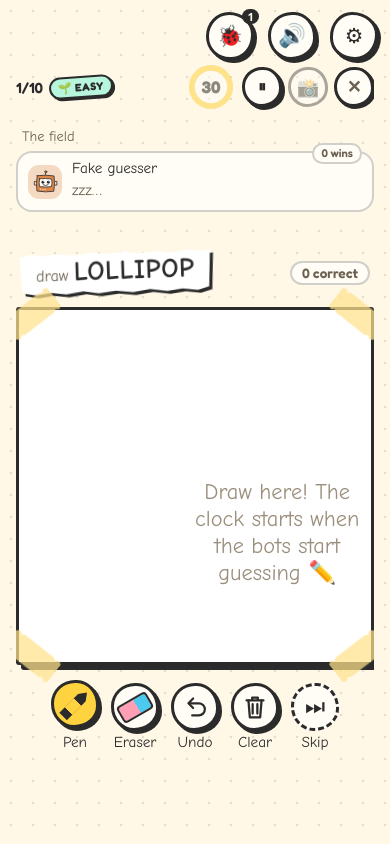
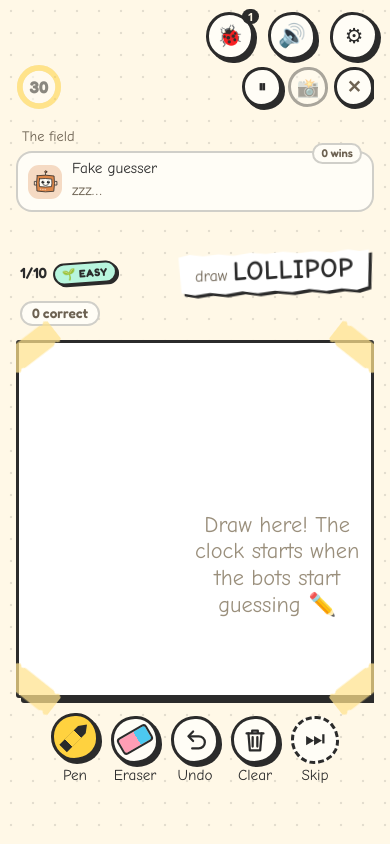
Before and after one commit to sujee/doodle-derby, a website built with Vite: page index.html in a window 390 px wide. Both pictures are taken after a click on the button "Play!". Built offline with nearby package versions, Linux system fonts and the light colour scheme; a web font is replaced by a local one.

Commit message:
Game screen: the round and the word sit right on top of the canvas
The round number and level were up in the top strip with the clock and the
buttons, away from the word they belong with. They now sit in the canvas header
— round and level on the left, the word in the middle, your 'N correct' on the
right — so the top strip is just the clock and the controls. On a phone the clock
takes the left of that strip, as the round no longer holds it.

```diff
--- a/src/game.ts
+++ b/src/game.ts
@@ -177,14 +177,15 @@ export class Game {
     this.paper.append(this.pauseEl);
     this.container.replaceChildren(
       el('section', { class: this.botDraws ? 'game bot-draws' : 'game' }, [
+        // The clock and the buttons; the round and the word sit down on the canvas.
         el('header', { class: 'hud' }, [
-          el('div', { class: 'round' }, [this.roundEl, this.tierEl]),
           el('div', { class: 'hud-right' }, [el('div', { class: 'clock' }, this.timerBar), this.pauseBtn, this.shareBtn, stop]),
         ]),
         el('div', { class: 'board' }, [
           (this.padWrap.replaceChildren(
-            // Just the word, right on top of the canvas, with your "N correct" beside it.
+            // Right on top of the canvas: the round and level, the word, then your "N correct".
             el('div', { class: 'paper-head' }, [
+              el('div', { class: 'round' }, [this.roundEl, this.tierEl]),
               el('div', { class: 'prompt', title: this.botDraws ? (this.youGuess ? 'The word to guess' : 'The word the bot is drawing') : 'The word to draw' }, [
                 el('span', { class: 'prompt-verb' }, this.botDraws ? (this.youGuess ? 'guess ' : 'drawing ') : 'draw '),
                 this.wordEl,
--- a/src/style.css
+++ b/src/style.css
@@ -599,14 +599,14 @@ details.report > summary { cursor: pointer; color: var(--muted); font-size: 1.05
   main { padding-top: 64px; } /* room for the sound toggle */
   .logo { font-size: 2.7rem; gap: 6px; }
   .logo .bot { width: 46px; }
-  .hud { grid-template-columns: minmax(0, 1fr) auto auto auto auto; grid-template-areas: 'round clock pause share stop'; padding-right: 0; gap: 6px; }
+  .hud { grid-template-columns: minmax(0, 1fr) auto auto auto; grid-template-areas: 'clock pause share stop'; padding-right: 0; gap: 6px; }
   .hud-right .share-btn { grid-area: share; }
   .hud-right .pause-btn { grid-area: pause; }
-  .round { grid-area: round; gap: 6px; font-size: 0.92rem; }
+  .round { gap: 6px; font-size: 0.92rem; }
   .round .tier { padding: 2px 7px; font-size: 0.68rem; }
   .round-word { display: none; }
   .hud-right { display: contents; }
-  .clock { grid-area: clock; justify-self: end; margin-right: 2px; }
+  .clock { grid-area: clock; justify-self: start; margin-right: 2px; } /* the round moved down, so the clock takes the left */
   .hud-right .stop { grid-area: stop; justify-self: end; }
   .prompt { padding: 5px 16px 7px; }
   .word { font-size: 1.7rem; }
@@ -760,7 +760,8 @@ button.pause-btn { padding: 6px 14px; font: 700 1rem/1.2 var(--round); border-ra
 }
 
 /* Above the paper: the word on its scrap of paper, and "5 correct" on the right. */
-.paper-head { display: flex; align-items: center; justify-content: space-between; gap: 12px; margin: 0 4px 14px; min-width: 0; }
+.paper-head { display: flex; flex-wrap: wrap; align-items: center; justify-content: space-between; gap: 8px 12px; margin: 0 4px 14px; min-width: 0; }
+.paper-head .round { flex: none; }
 .paper-head .prompt { min-width: 0; overflow-wrap: anywhere; }
 .paper-badge {
   flex: none; white-space: nowrap;
```
Also changed, not shown: SPEC.md (+1 -1 lines).
